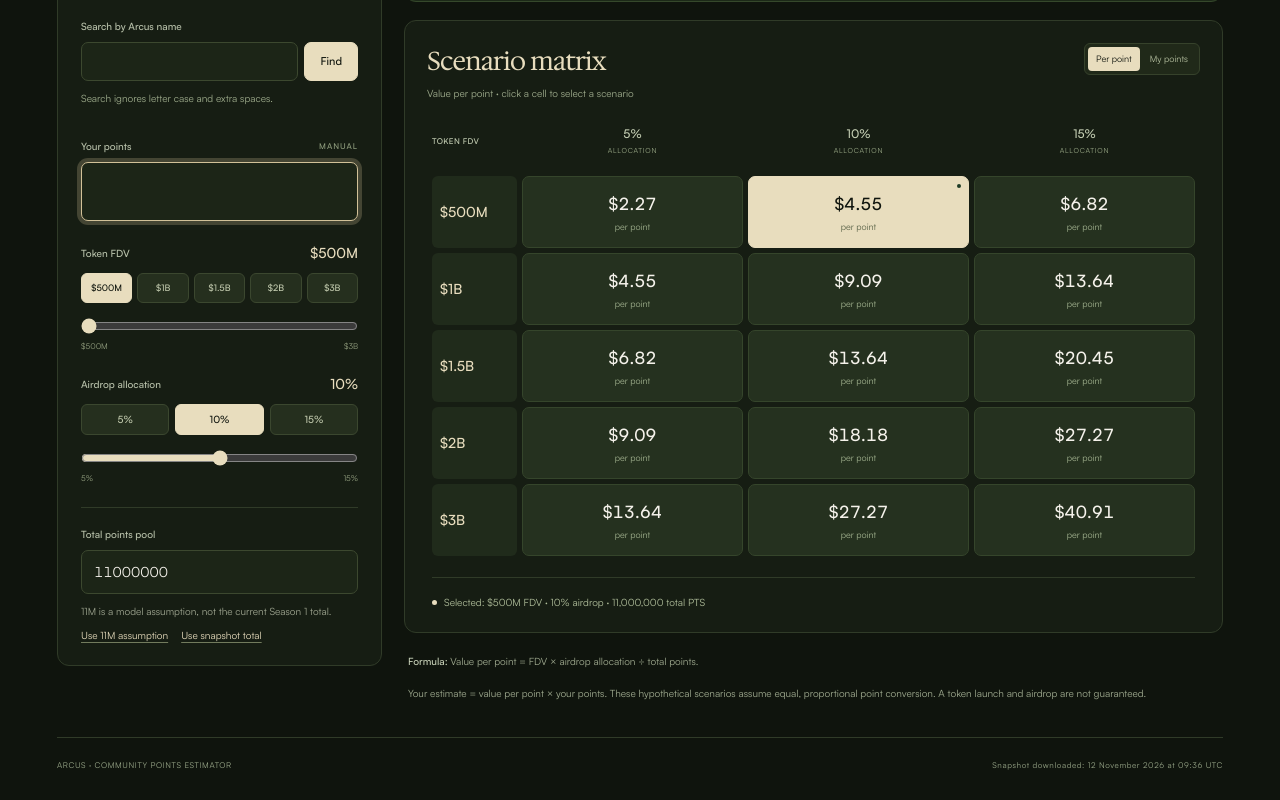
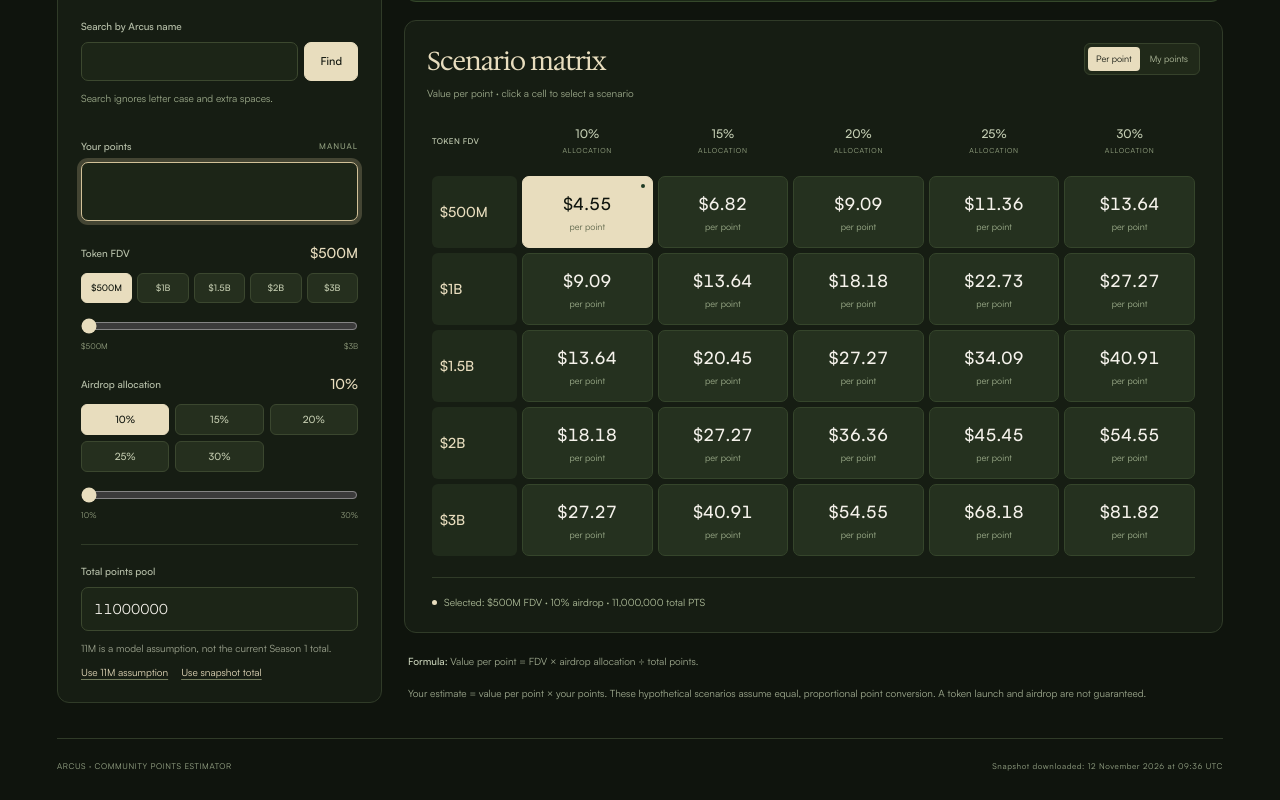
Before and after one commit to Nerevarine22/ArcusP, a Next.js app: page /arcus in a window 1280 px wide. Shown: the part 819-1619 px from the top of the page. Built offline with nearby package versions, Linux system fonts and the light colour scheme; no server answers.

Commit message:
Expand Arcus allocation scenarios to 10–30 percent

```diff
--- a/app/globals.css
+++ b/app/globals.css
@@ -101,6 +101,7 @@ input.large-input { font-family:var(--serif); font-size:26px; font-weight:400; c
 .control-heading label { margin:0; }
 .control-heading strong { color:var(--forest); font-size:14px; font-weight:500; }
 .preset-list { display:flex; gap:6px; }
+.allocation-presets { display:grid; grid-template-columns:repeat(3,minmax(0,1fr)); }
 .preset-list button { flex:1; padding:8px 10px; background:#eeeee3; border:1px solid #dedfd0; border-radius:6px; color:#5c6953; font-size:10px; font-weight:500; white-space:nowrap; }
 .fdv-presets { gap:5px; }
 .fdv-presets button { padding:8px 8px; font-size:9px; }
@@ -121,7 +122,8 @@ input[type=range] { width:100%; margin:15px 0 0; accent-color:var(--forest); hei
 .standing-head small { color:#79856e; font-size:10px; font-weight:400; }
 .position-track { height:5px; background:#d4ddc6; border-radius:3px; margin-top:15px; overflow:hidden; }
 .position-track>span { display:block; height:100%; background:var(--forest); border-radius:3px; transition:width .2s; }
-.matrix-panel { margin-top:18px; padding:22px; }
+.matrix-panel { min-width:0; margin-top:18px; padding:22px; }
+.matrix-panel table { min-width:660px; }
 .matrix-heading { display:flex; justify-content:space-between; align-items:flex-start; gap:13px; margin-bottom:20px; }
 .matrix-heading h2 { font-size:26px; }
 .matrix-heading p { font-size:10px; color:#758269; line-height:1.6; margin:7px 0 0; }
--- a/components/points-checker.tsx
+++ b/components/points-checker.tsx
@@ -133,7 +133,7 @@ export default function PointsChecker({ info, initialTheme }: { info: Leaderboar
           </div>
           <div className="setting-group"><label htmlFor="points">Your points <span>{result ? "JSON" : "MANUAL"}</span></label><input ref={pointsRef} id="points" className={`large-input${guideField === "points" ? " input-guide" : ""}`} onFocus={dismissGuide} inputMode="decimal" value={pointsInput} onChange={event => editPoints(event.target.value)} aria-describedby="points-error" aria-invalid={Boolean(pointsError)} /><p id="points-error" className="error">{pointsError}</p></div>
           <div className="setting-group"><div className="control-heading"><label htmlFor="fdv">Token FDV</label><strong>{fdvLabel(fdv)}</strong></div><div className="preset-list fdv-presets">{FDV_PRESETS.map(value => <button key={value} type="button" aria-pressed={fdv === value} onClick={() => setFdv(value)}>{fdvLabel(value)}</button>)}</div><input id="fdv" type="range" min={500_000_000} max={3_000_000_000} step={100_000_000} value={fdv} onChange={event => setFdv(Number(event.target.value))} aria-valuetext={fdvLabel(fdv)} /><div className="range-captions"><span>$500M</span><span>$3B</span></div></div>
-          <div className="setting-group"><div className="control-heading"><label htmlFor="allocation">Airdrop allocation</label><strong>{allocation}%</strong></div><div className="preset-list">{ALLOCATION_PRESETS.map(value => <button key={value} type="button" aria-pressed={allocation === value} onClick={() => setAllocation(value)}>{value}%</button>)}</div><input id="allocation" type="range" min={5} max={15} step={1} value={allocation} onChange={event => setAllocation(Number(event.target.value))} aria-valuetext={`${allocation}%`} /><div className="range-captions"><span>5%</span><span>15%</span></div></div>
+          <div className="setting-group"><div className="control-heading"><label htmlFor="allocation">Airdrop allocation</label><strong>{allocation}%</strong></div><div className="preset-list allocation-presets">{ALLOCATION_PRESETS.map(value => <button key={value} type="button" aria-pressed={allocation === value} onClick={() => setAllocation(value)}>{value}%</button>)}</div><input id="allocation" type="range" min={ALLOCATION_PRESETS[0]} max={ALLOCATION_PRESETS.at(-1)!} step={1} value={allocation} onChange={event => setAllocation(Number(event.target.value))} aria-valuetext={`${allocation}%`} /><div className="range-captions"><span>{ALLOCATION_PRESETS[0]}%</span><span>{ALLOCATION_PRESETS.at(-1)}%</span></div></div>
           <div className="setting-group total-setting"><label htmlFor="total-points">Total points pool</label><input id="total-points" inputMode="decimal" value={totalInput} onChange={event => setTotalInput(event.target.value)} aria-describedby="total-help" aria-invalid={!validTotal} /><p id="total-help" className={validTotal ? "muted" : "error"}>{validTotal ? "11M is a model assumption, not the current Season 1 total." : "Enter a total points pool greater than zero."}</p><div className="total-shortcuts"><button className="text-button" type="button" onClick={() => setTotalInput(String(ASSUMED_TOTAL_POINTS))}>Use 11M assumption</button>{currentInfo?.snapshot_points != null && currentInfo.snapshot_points > 0 && <button className="text-button" type="button" onClick={() => setTotalInput(String(currentInfo.snapshot_points))}>Use snapshot total</button>}</div></div>
         </aside>
 
@@ -141,7 +141,7 @@ export default function PointsChecker({ info, initialTheme }: { info: Leaderboar
           <section className="standing panel" aria-labelledby="standing-heading"><div className="standing-head"><div><h2 id="standing-heading">Leaderboard standing</h2><p>{result && rankPercent !== null ? `Top ${number.format(Math.ceil(rankPercent * 10) / 10)}% of participants · ${result.entry.tier}` : "Find your nickname to see your leaderboard rank."}</p></div><strong>{result ? `#${number.format(result.entry.rank)}` : "—"}<small> / {currentInfo ? number.format(currentInfo.total) : "—"}</small></strong></div><div className="position-track"><span style={{ width: result ? `${(1 - (result.entry.rank - 1) / result.total) * 100}%` : "0%" }} /></div></section>
 
           <section className="matrix-panel panel" aria-labelledby="matrix-heading"><div className="matrix-heading"><div><h2 id="matrix-heading">Scenario matrix</h2><p>{perPoint ? "Value per point" : points !== null ? `${number.format(points)} PTS · your estimated allocation` : "Enter your points to see your allocation"} · click a cell to select a scenario</p></div><div className="view-toggle" aria-label="Matrix view"><button type="button" aria-pressed={perPoint} onClick={() => setPerPoint(true)}>Per point</button><button type="button" aria-pressed={!perPoint} onClick={() => setPerPoint(false)}>My points</button></div></div>
-            <div className="matrix-scroll"><table><caption className="sr-only">Estimated value by FDV and airdrop allocation. Total pool: {validTotal ? totalPoints : "not set"} points.</caption><thead><tr><th scope="col">TOKEN FDV</th>{ALLOCATION_PRESETS.map(value => <th key={value} scope="col">{value}%<small>ALLOCATION</small></th>)}</tr></thead><tbody>{FDV_PRESETS.map(row => <tr key={row}><th scope="row">{fdvLabel(row)}</th>{ALLOCATION_PRESETS.map(column => {
+            <div className="matrix-scroll" data-lenis-prevent-horizontal><table><caption className="sr-only">Estimated value by FDV and airdrop allocation. Total pool: {validTotal ? totalPoints : "not set"} points.</caption><thead><tr><th scope="col">TOKEN FDV</th>{ALLOCATION_PRESETS.map(value => <th key={value} scope="col">{value}%<small>ALLOCATION</small></th>)}</tr></thead><tbody>{FDV_PRESETS.map(row => <tr key={row}><th scope="row">{fdvLabel(row)}</th>{ALLOCATION_PRESETS.map(column => {
               const cell = validTotal ? estimate(row, column, totalPoints, perPoint ? 1 : points ?? -1) : null;
               const unitCell = validTotal ? estimate(row, column, totalPoints, 1) : null;
               const selected = fdv === row && allocation === column;
--- a/hooks/use-remembered-estimate.ts
+++ b/hooks/use-remembered-estimate.ts
@@ -1,7 +1,7 @@
 "use client";
 
 import { useMemo, useSyncExternalStore } from "react";
-import { ASSUMED_TOTAL_POINTS, FDV_PRESETS } from "@/lib/estimator";
+import { ALLOCATION_PRESETS, ASSUMED_TOTAL_POINTS, FDV_PRESETS } from "@/lib/estimator";
 
 type EstimateSettings = {
   pointsInput: string;
@@ -31,7 +31,7 @@ function parseSettings(raw: string | null): EstimateSettings {
       pointsInput: typeof saved.pointsInput === "string" && saved.pointsInput.length <= 100 ? saved.pointsInput : defaults.pointsInput,
       totalInput: typeof saved.totalInput === "string" && saved.totalInput.length <= 100 ? saved.totalInput : defaults.totalInput,
       fdv: Number.isFinite(saved.fdv) && saved.fdv >= 500_000_000 && saved.fdv <= 3_000_000_000 ? saved.fdv : defaults.fdv,
-      allocation: Number.isFinite(saved.allocation) && saved.allocation >= 5 && saved.allocation <= 15 ? saved.allocation : defaults.allocation,
+      allocation: Number.isFinite(saved.allocation) && saved.allocation >= ALLOCATION_PRESETS[0] && saved.allocation <= ALLOCATION_PRESETS.at(-1)! ? saved.allocation : defaults.allocation,
       perPoint: typeof saved.perPoint === "boolean" ? saved.perPoint : defaults.perPoint,
       linkedName: typeof saved.linkedName === "string" && saved.linkedName.length <= 100 ? saved.linkedName : null,
     };
--- a/lib/estimator.ts
+++ b/lib/estimator.ts
@@ -1,5 +1,5 @@
 export const FDV_PRESETS = [500_000_000, 1_000_000_000, 1_500_000_000, 2_000_000_000, 3_000_000_000];
-export const ALLOCATION_PRESETS = [5, 10, 15];
+export const ALLOCATION_PRESETS = [10, 15, 20, 25, 30];
 export const ASSUMED_TOTAL_POINTS = 11_000_000;
 
 /** Proportional hypothetical allocation; round only when displaying. */
```
Also changed, not shown: 2 other files (tests, documents, lock files or other folders).
